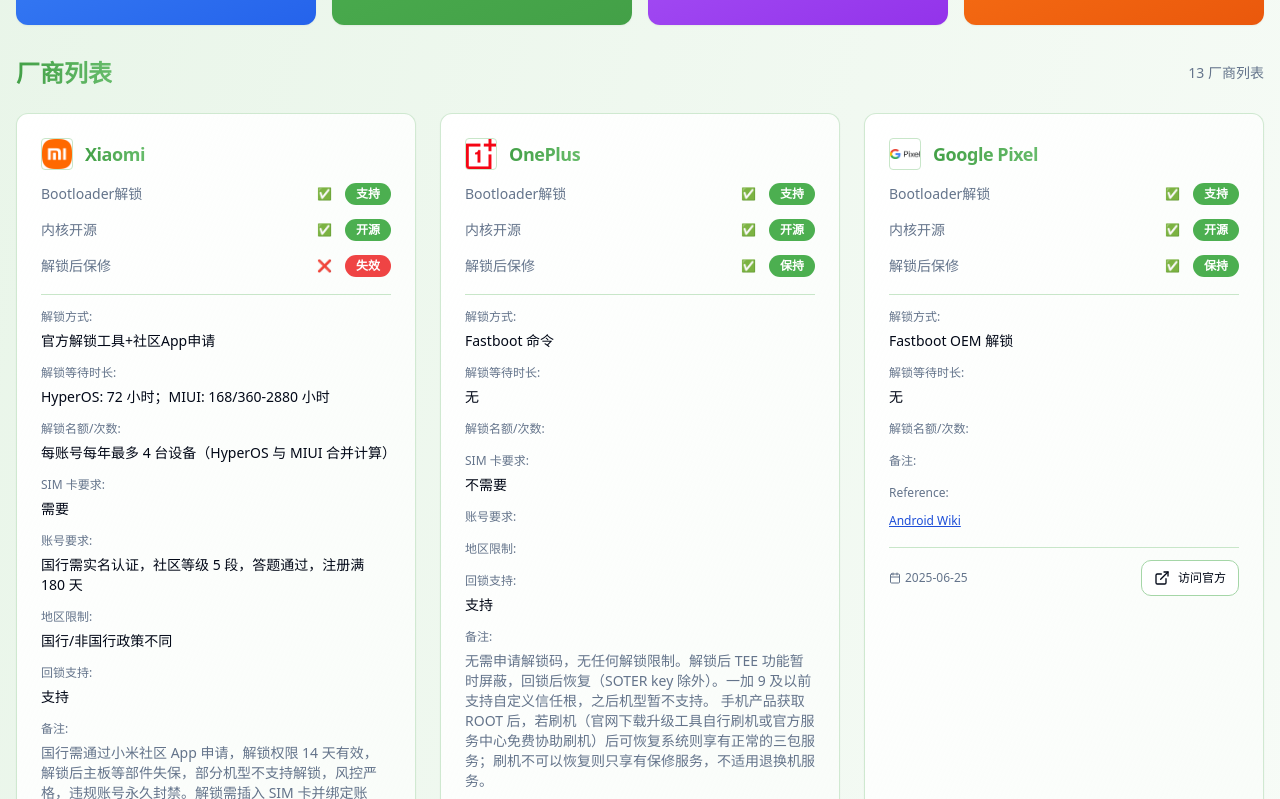
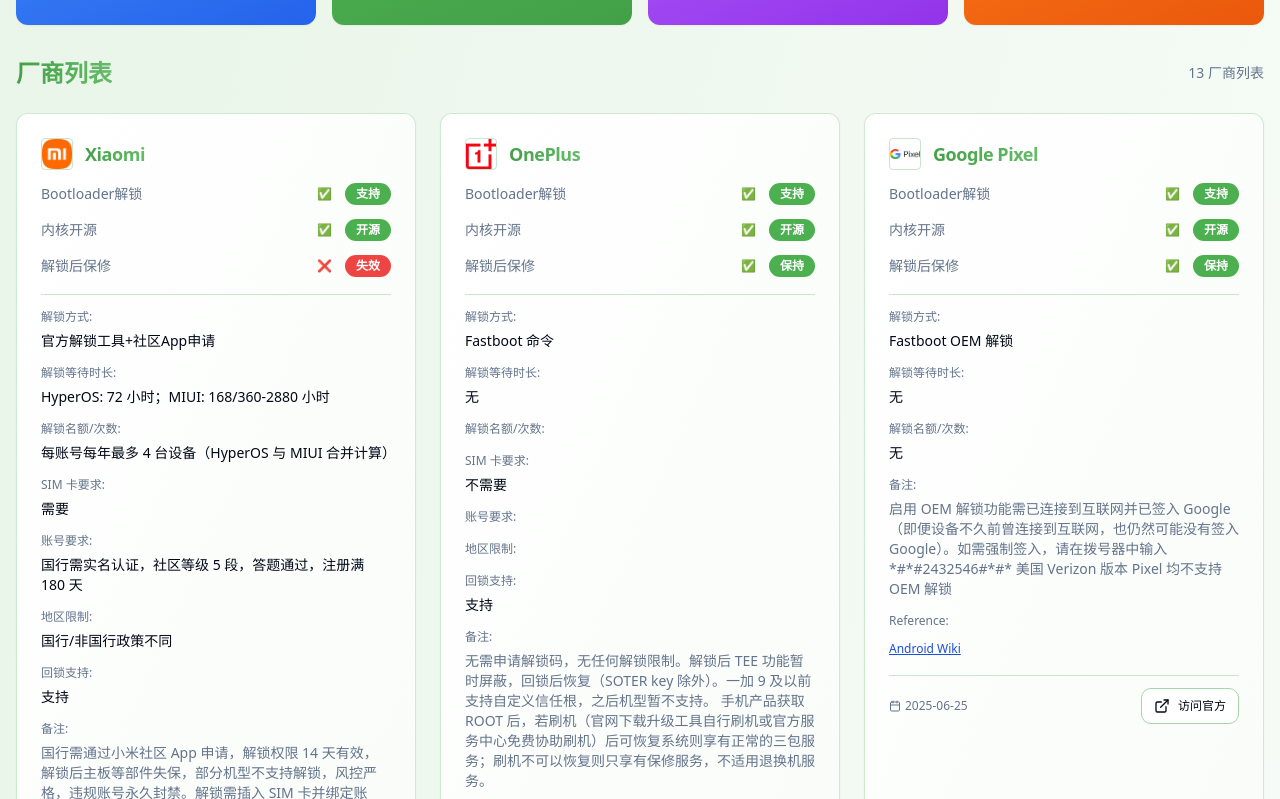
Before and after one commit to xuemian168/android-locker, a React (Vite) app: page / in a window 1280 px wide. Shown: the part 418-1217 px from the top of the page. Built offline with nearby package versions, Linux system fonts and the light colour scheme.

Commit message:
Update manufacturers data to include localized OEM unlock instructions for multiple languages. This change enhances user guidance by providing clear and accurate information regarding OEM unlock requirements, ensuring users are well-informed across different regions.

```diff
--- a/src/data/manufacturers.ts
+++ b/src/data/manufacturers.ts
@@ -158,14 +158,14 @@
       hi: 'अगर'
     },
     unlockQuota: {
-      zh: '',
-      en: '',
-      hi: ''
+      zh: '无',
+      en: 'None',
+      hi: 'कोई नहीं'
     },
     notes: {
-      zh: '',
-      en: '',
-      hi: ''
+      zh: '启用 OEM 解锁功能需已连接到互联网并已签入 Google（即便设备不久前曾连接到互联网，也仍然可能没有签入 Google）。如需强制签入，请在拨号器中输入 *#*#2432546#*#* \n 美国 Verizon 版本 Pixel 均不支持 OEM 解锁',
+      en: 'OEM unlock requires being connected to the internet and signed in to Google (even if the device was recently connected to the internet, it may still not be signed in to Google). To force sign in, enter *#*#2432546#*#* in the dialer. \n US Verizon Pixel models do not support OEM unlock',
+      hi: 'OEM अनलॉक के लिए इंटरनेट से कनेक्ट होना और जीएन में साइन इन करना आवश्यक है (भले ही उपकरण कुछ समय पहले इंटरनेट से कनेक्ट हो चुका हो, यह जीएन में साइन इन नहीं हो सकता हो)। साइन इन करने के लिए डायलर में *#*#2432546#*#* दर्ज करें। \n US Verizon Pixel मॉडल समर्थित नहीं'
     },
     lastUpdated: '2025-06-25',
     officialPolicy: 'https://developers.google.com/android',
```
